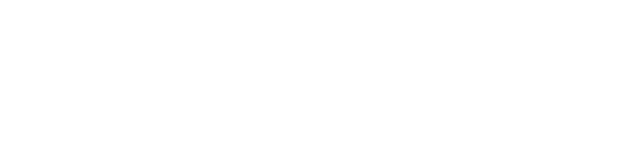
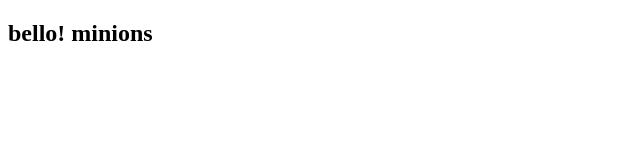
Before and after one commit to yashprakashsharma/demo-repo, a plain HTML site: page index.html in a window 1280 px wide. Shown: the whole page, without its empty margins (0-640 px from the left). Drawn offline with Linux system fonts and the light colour scheme.

Commit message:
Update index.html

```diff
--- a/index.html
+++ b/index.html
@@ -6,6 +6,6 @@
     <title>Document</title>
 </head>
 <body>
-
+    <h2>bello! minions</h2>
 </body>
 </html>
```
